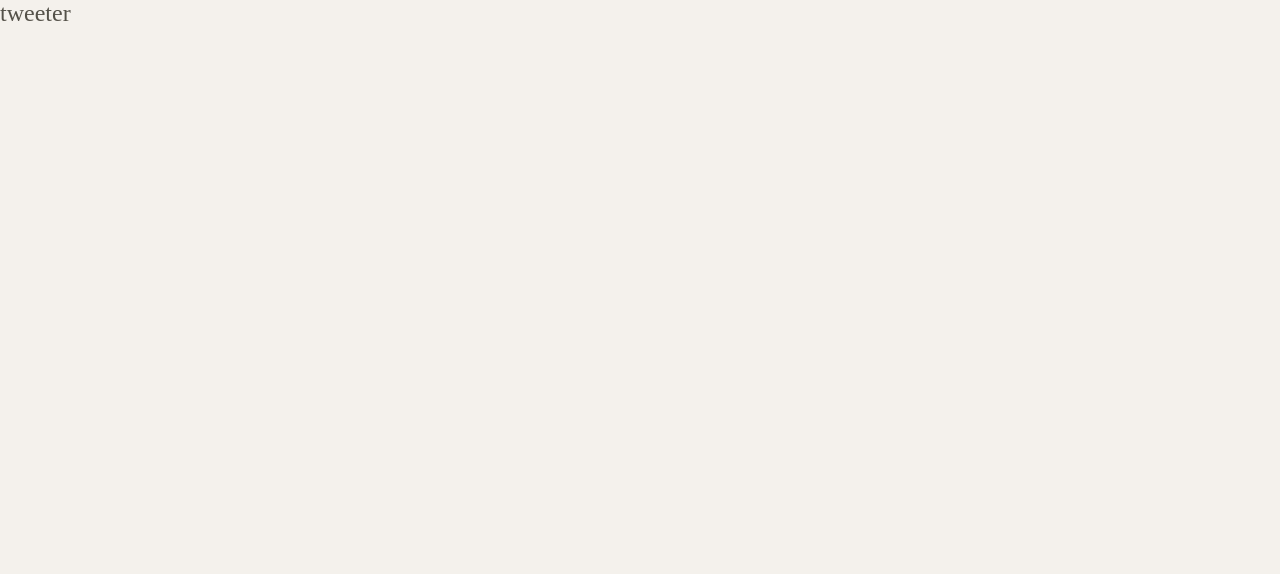
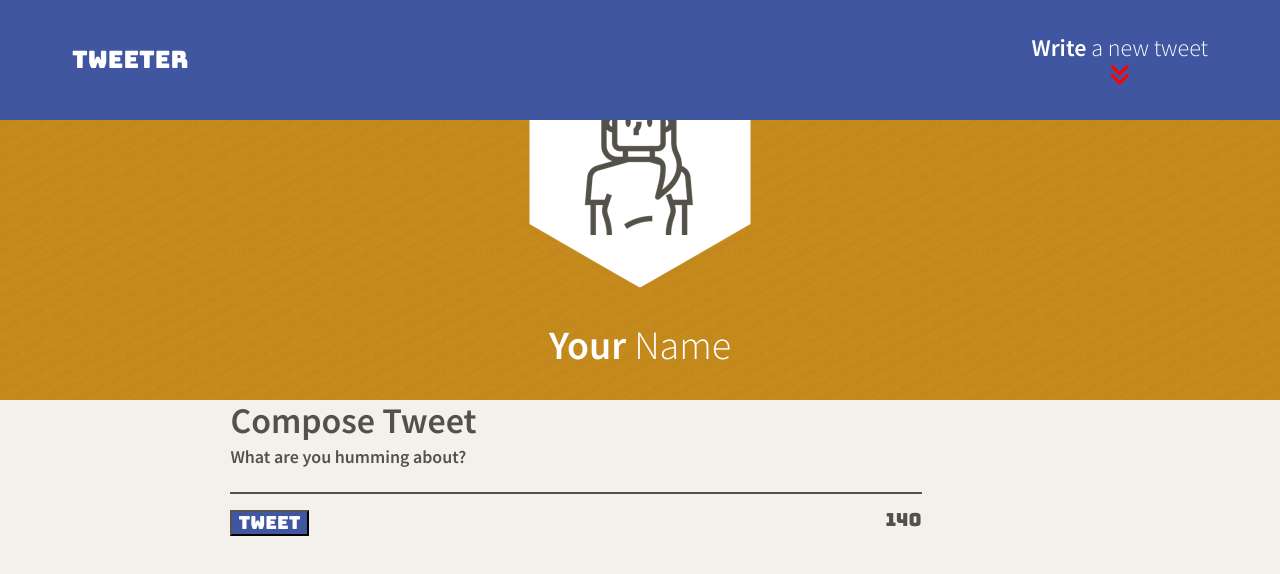
Before and after one commit to dazycki/tweeter, a website: page public/index.html in a window 1280 px wide. Drawn offline with nearby package versions, Linux system fonts and the light colour scheme.

Commit message:
Inital commit using starter code.

```diff
--- a/public/index.html
+++ b/public/index.html
@@ -6,24 +6,60 @@
 
     <!-- External CSS -->
     <link rel="stylesheet" href="https://cdnjs.cloudflare.com/ajax/libs/normalize/8.0.1/normalize.min.css" type="text/css" />
+    <link rel="preconnect" href="https://fonts.googleapis.com">
+    <link rel="preconnect" href="https://fonts.gstatic.com" crossorigin>
+    <link href="https://fonts.googleapis.com/css2?family=Bungee&family=Source+Sans+Pro:ital,wght@0,300;0,600;1,300;1,600&display=swap" rel="stylesheet">
+    <link rel="stylesheet" href="https://cdnjs.cloudflare.com/ajax/libs/font-awesome/6.1.0/css/all.min.css" integrity="sha512-10/jx2EXwxxWqCLX/hHth/vu2KY3jCF70dCQB8TSgNjbCVAC/8vai53GfMDrO2Emgwccf2pJqxct9ehpzG+MTw==" crossorigin="anonymous" referrerpolicy="no-referrer" />
 
     <!-- App CSS -->
     <link rel="stylesheet" href="/styles/layout.css" type="text/css" />
+    <link rel="stylesheet" href="/styles/nav.css" type="text/css" />
+    <link rel="stylesheet" href="/styles/header.css" type="text/css" />
+    <link rel="stylesheet" href="/styles/new-tweet.css" type="text/css" />
 
     <!-- External JS -->
     <script src="https://ajax.googleapis.com/ajax/libs/jquery/3.4.1/jquery.min.js"></script>
 
     <!-- App JS -->
     <script type="text/javascript" src="/scripts/client.js"></script>
+    <script type="text/javascript" src="composer-char-counter.js"></script>
   </head>
 
   <body>
     <!-- Top nav bar (fixed) -->
-    <nav>
-      <span>tweeter</span>
+    <nav class="nav">
+      <span id="navBarLogo">tweeter</span>
+      <div class="columnLayout">
+        <span><strong>Write</strong> a new tweet</span>
+        <i class="fa-solid fa-angles-down" style="color: red"></i>
+      </div>
     </nav>
 
+    <!-- displays the avatar and name of our "logged in" user -->
+    <header class="headerStyling">
+      <div>
+          <img src="/images/profile-hex.png">
+      </div>
+      <br>
+      <div>
+        <span class="nameTitle"><strong>Your</strong> Name</span>
+      </div>
+  </header>
+
     <!-- Page-specific (main) content here -->
-    <main class="container"></main>
+    <main class="container">
+      <section class="new-tweet">
+        <h2>Compose Tweet</h2>
+        <form action="/tweets/" method="POST" enctype="application/x-www-form-urlencoded">
+          <label for="tweet-text" class="newTweetTitle">What are you humming about?</label>
+          <br>
+          <textarea name="text" id="tweet-text"></textarea>
+          <div class="tweetCount">
+            <button type="submit" class="newTweetButton">Tweet</button>
+            <output name="counter" class="counter" for="tweet-text">140</output>
+          </div>
+        </form>
+      </section>
+    </main>
   </body>
 </html>
--- /dev/null
+++ b/public/scripts/composer-char-counter.js
@@ -0,0 +1,3 @@
+$(document).ready(function() {
+  // --- our code goes here ---
+});
--- /dev/null
+++ b/public/styles/header.css
@@ -0,0 +1,19 @@
+body {
+  color: white;
+}
+
+.headerStyling {
+  height: 400px;
+  width: 100%;
+  background-color: #d89820;
+  background-image: url("/images/60-lines.png");
+  display: flex;
+  flex-direction: column;
+  justify-content: center;
+  align-items: center;
+}
+
+.nameTitle {
+  font-family: "Source Sans Pro", sans-serif;
+  font-size: 40px;
+}
--- a/public/styles/layout.css
+++ b/public/styles/layout.css
@@ -6,7 +6,9 @@
 html {
   box-sizing: border-box;
 }
-*, *:before, *:after {
+*,
+*:before,
+*:after {
   box-sizing: inherit;
 }
 
@@ -17,9 +19,24 @@ html {
 body {
   color: #545149;
   background-color: #f4f1ec;
+  font-family: "Source Sans Pro", sans-serif;
   font-size: 24px;
 }
 
 /*
  * Additional CSS can be defined below or in other CSS files, as per instructions
  */
+
+h2 {
+  margin: 0;
+}
+
+main {
+  width: 90%;
+  background-color: #f4f1ec;
+  color: #55514a;
+  display: flex;
+  flex-direction: column;
+  justify-content: center;
+  align-items: center;
+}
--- /dev/null
+++ b/public/styles/nav.css
@@ -0,0 +1,30 @@
+.nav {
+  height: 120px;
+  position: fixed;
+  display: flex;
+  justify-content: space-between;
+  top: 0;
+  right: 0;
+  left: 0;
+  z-index: 100;
+  background-color: #4056a1;
+  padding: 1.5em;
+}
+
+.columnLayout {
+  display: flex;
+  flex-direction: column;
+  justify-content: center;
+  align-items: center;
+  margin: 0 1.5em;
+}
+
+#navBarLogo {
+  font-family: "Bungee", sans-serif;
+  margin: 0 1.5em;
+  display: flex;
+  flex-direction: column;
+  justify-content: center;
+  align-items: center;
+  margin: 0 1.5em;
+}
--- /dev/null
+++ b/public/styles/new-tweet.css
@@ -0,0 +1,40 @@
+.newTweetButton {
+  background-color: #4056a1;
+  color: #fff;
+  font-family: "Bungee", sans-serif;
+  font-size: 18px;
+}
+
+.newTweetTitle {
+  font-family: "Source Sans Pro", sans-serif;
+  font-weight: 900;
+  font-size: 18px;
+}
+
+.counter {
+  font-family: "Bungee", sans-serif;
+  font-size: 18px;
+}
+
+.tweetCount {
+  display: flex;
+  justify-content: space-between;
+  margin-top: 10px;
+}
+
+.new-tweet {
+  width: 60%;
+}
+
+#tweet-text {
+  font-family: "Source Sans Pro", sans-serif;
+  font-size: 18px;
+  border: none;
+  border-bottom: 2px solid #55514a;
+  background-color: transparent;
+  resize: none;
+  outline: none;
+  height: 25px;
+  overflow: hidden;
+  width: 100%;
+}
```
Also changed, not shown: server/data-files/initial-tweets.json (+5 -5 lines), public/images/60-lines.png (added), 1 other file.
